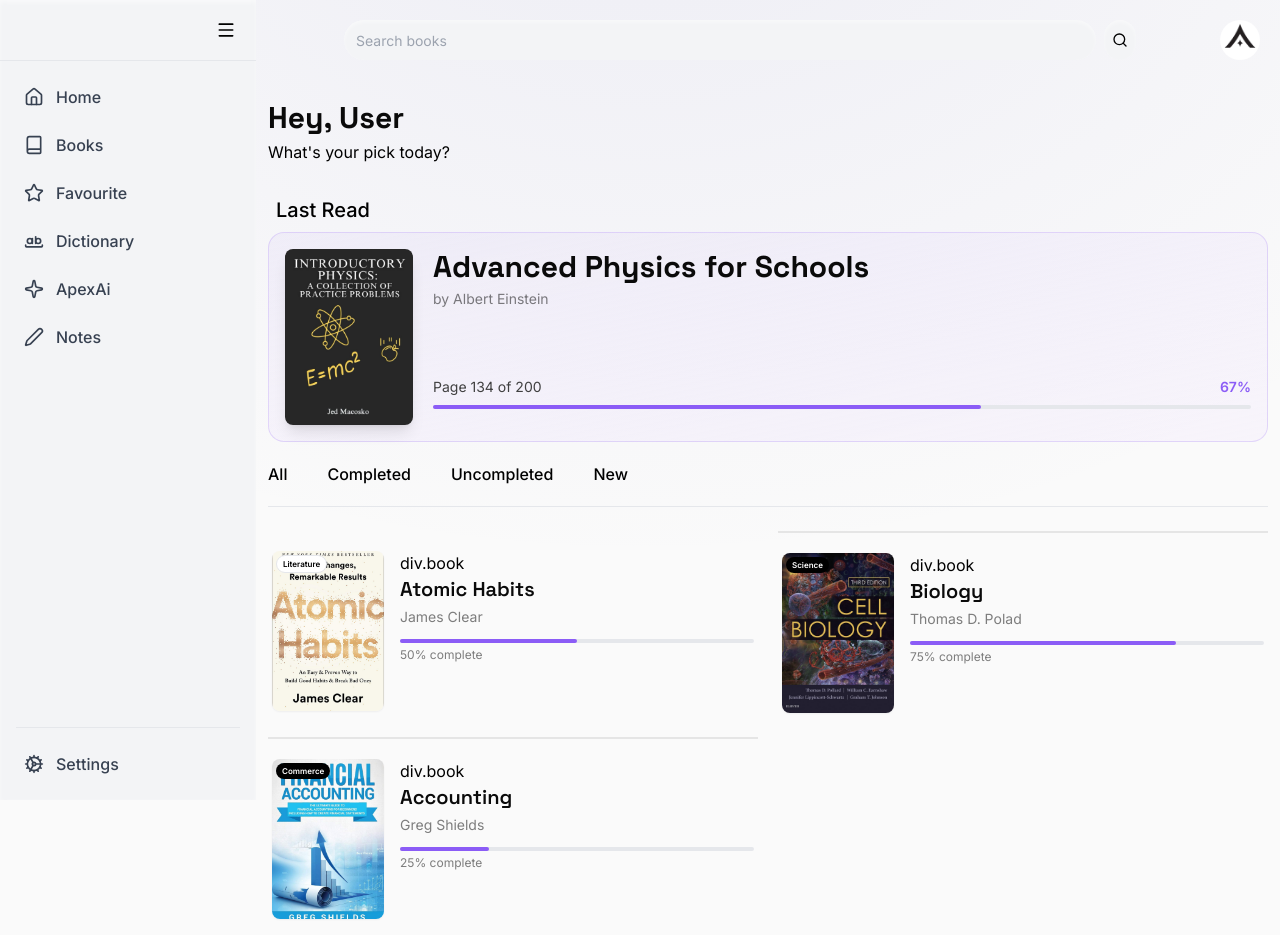
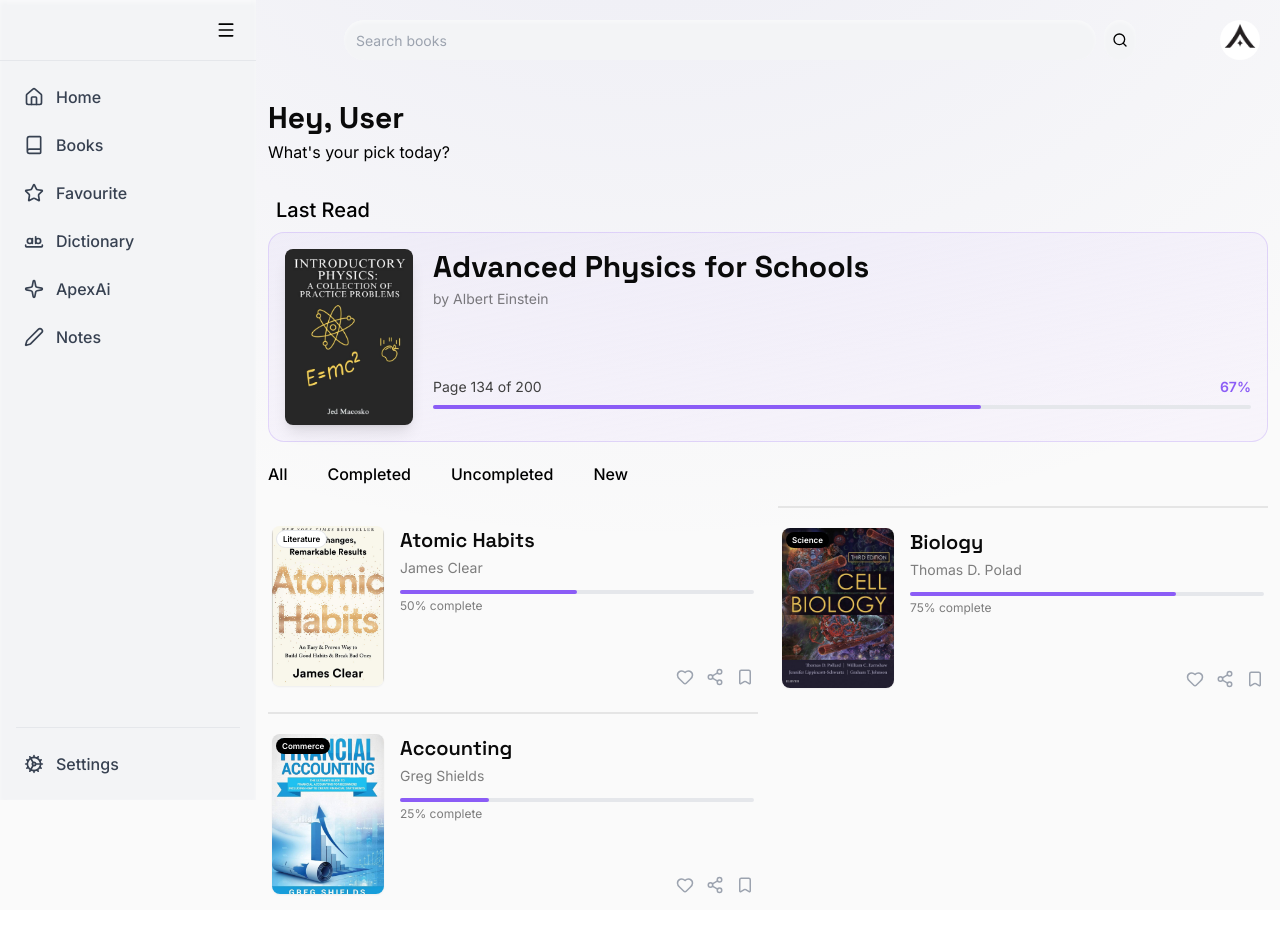
Before and after one commit to apex-future/Apex_Frontend, a React (Vite) app: page / in a window 1280 px wide. After the commit the page ends 910 px from the top, so only its background shows below. Built offline with nearby package versions, Linux system fonts and the light colour scheme.

Commit message:
feat: Implement `Allbooks` and `Header` components for the home page, displaying book lists and user-specific information.

```diff
--- a/src/apex_frontend/main_app/components/home/Allbooks.jsx
+++ b/src/apex_frontend/main_app/components/home/Allbooks.jsx
@@ -1,6 +1,7 @@
 import atomicHabits from "../../../../assets/book_covers/Atomic-habits.jpeg";
 import biology from "../../../../assets/book_covers/biology.jpeg";
 import accounting from "../../../../assets/book_covers/accounts.jpeg";
+import { Heart, Share2, Bookmark } from "lucide-react";
 
 export default function Allbooks() {
     const allBooks = [
@@ -16,7 +17,7 @@ export default function Allbooks() {
     };
 
     return (
-        <div className="grid grid-cols-1 md:grid-cols-2 gap-5 mt-3 p-3 divide-y-2 divide-border-default">
+        <div className="grid grid-cols-1 md:grid-cols-2 gap-5 pt-0 p-3 divide-y-2 divide-border-default">
             {allBooks.map((book) => (
                 <div key={book.id} className="group relative flex flex-col  p-1 pt-5  transition-shadow duration-300 ">
                     {/* <div className="top-icon">
@@ -40,9 +41,9 @@ export default function Allbooks() {
                         </div>
 
                         {/* Info - Right Side */}
-                        <div className="flex-1 flex flex-col justify-start">
-                            div.book
-                            <h3 className="font-semibold text-xl font-display text-text-primary line-clamp-2 mb-1">{book.title}</h3>
+                        <div className="flex-1 flex-col flex justify-between">
+                            <div className="book-content flex flex-col">
+                                    <h3 className="font-semibold text-xl font-display text-text-primary line-clamp-2 mb-1">{book.title}</h3>
                             <p className="text-sm text-black/50 mb-3">{book.author}</p>
 
                             {/* Progress Bar */}
@@ -53,21 +54,26 @@ export default function Allbooks() {
                                 />
                             </div>
                             <p className="text-xs text-black/50 mt-1">{book.progress}% complete</p>
+                            </div>
+
+                            <div className="icon">
+                                <div className="flex justify-end gap-3 pt-2  mt-auto">
+                        <button className="text-gray-400 hover:text-red-500 transition-colors">
+                            <Heart size={18} />
+                        </button>
+                        <button className="text-gray-400 hover:text-indigo-600 transition-colors">
+                            <Share2 size={18} />
+                        </button>
+                        <button className="text-gray-400 hover:text-indigo-600 transition-colors">
+                            <Bookmark size={18} />
+                        </button>
+                    </div>
+                            </div>
                         </div>
                     </div>
 
                     {/* Icon Footer */}
-                    {/* <div className="flex justify-end gap-3 pt-2 border-t border-gray-100 mt-auto">
-                        <button className="text-gray-400 hover:text-red-500 transition-colors">
-                            <svg xmlns="http://www.w3.org/2000/svg" width="18" height="18" viewBox="0 0 24 24" fill="none" stroke="currentColor" strokeWidth="2" strokeLinecap="round" strokeLinejoin="round"><path d="M19 14c1.49-1.46 3-3.21 3-5.5A5.5 5.5 0 0 0 16.5 3c-1.76 0-3 .5-4.5 2-1.5-1.5-2.74-2-4.5-2A5.5 5.5 0 0 0 2 8.5c0 2.3 1.5 4.05 3 5.5l7 7Z" /></svg>
-                        </button>
-                        <button className="text-gray-400 hover:text-indigo-600 transition-colors">
-                            <svg xmlns="http://www.w3.org/2000/svg" width="18" height="18" viewBox="0 0 24 24" fill="none" stroke="currentColor" strokeWidth="2" strokeLinecap="round" strokeLinejoin="round"><circle cx="18" cy="5" r="3" /><circle cx="6" cy="12" r="3" /><circle cx="18" cy="19" r="3" /><line x1="8.59" x2="15.42" y1="13.51" y2="17.49" /><line x1="15.41" x2="8.59" y1="6.51" y2="10.49" /></svg>
-                        </button>
-                        <button className="text-gray-400 hover:text-indigo-600 transition-colors">
-                            <svg xmlns="http://www.w3.org/2000/svg" width="18" height="18" viewBox="0 0 24 24" fill="none" stroke="currentColor" strokeWidth="2" strokeLinecap="round" strokeLinejoin="round"><path d="m19 21-7-4-7 4V5a2 2 0 0 1 2-2h10a2 2 0 0 1 2 2v16z" /></svg>
-                        </button>
-                    </div> */}
+
                 </div>
             ))}
         </div>
--- a/src/apex_frontend/main_app/components/home/Header.jsx
+++ b/src/apex_frontend/main_app/components/home/Header.jsx
@@ -73,7 +73,7 @@ export default function Header() {
                     </div>
                 </div>
 
-                <div className="border-b border-gray-200 overflow-x-auto">
+                <div className=" overflow-x-auto">
                     <nav className="flex">
                         <ul className="flex flex-row gap-10 sm:gap-8 lg:gap-10 my-5 font-medium whitespace-nowrap">
                             <li className="relative group cursor-pointer">
```
